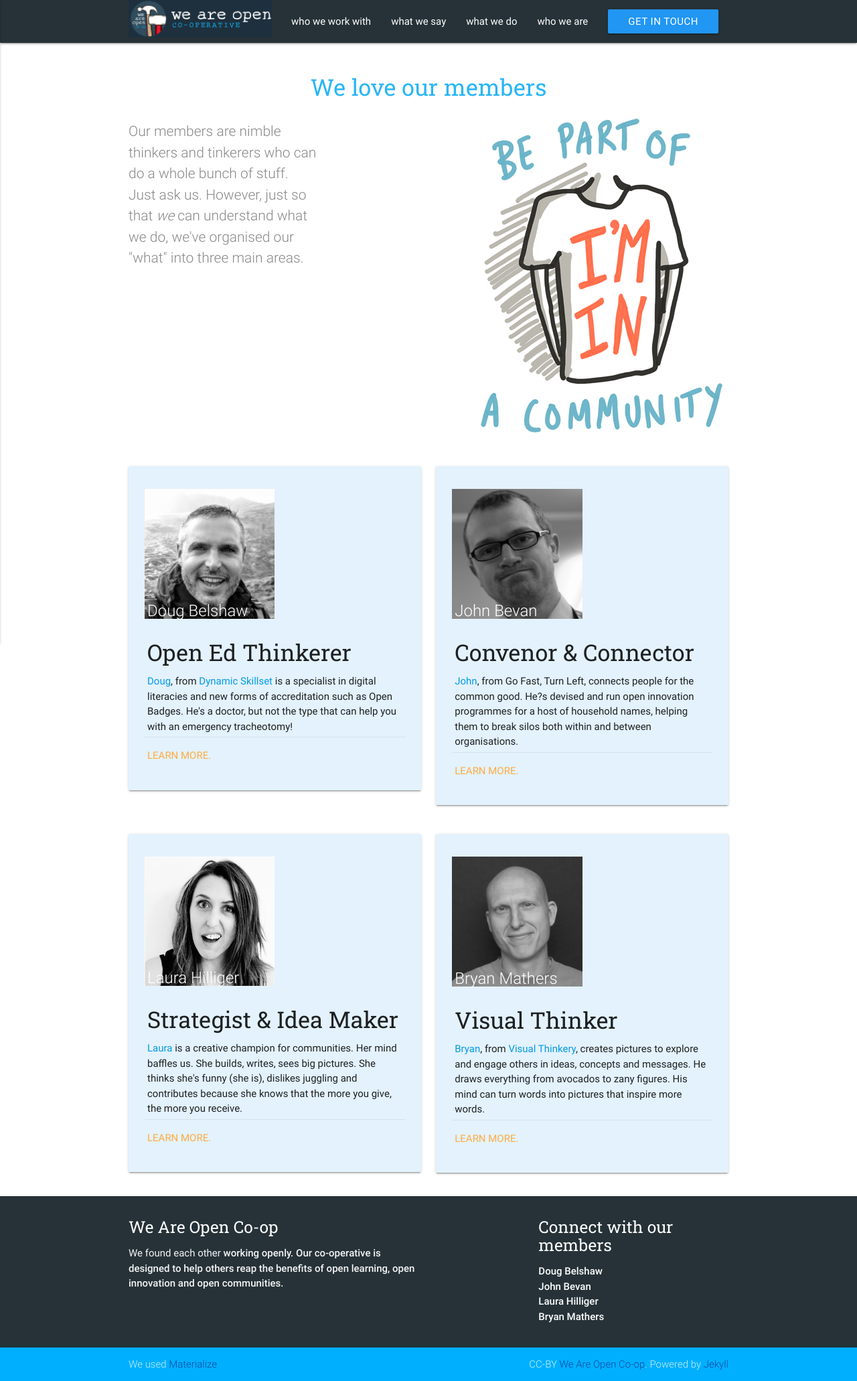
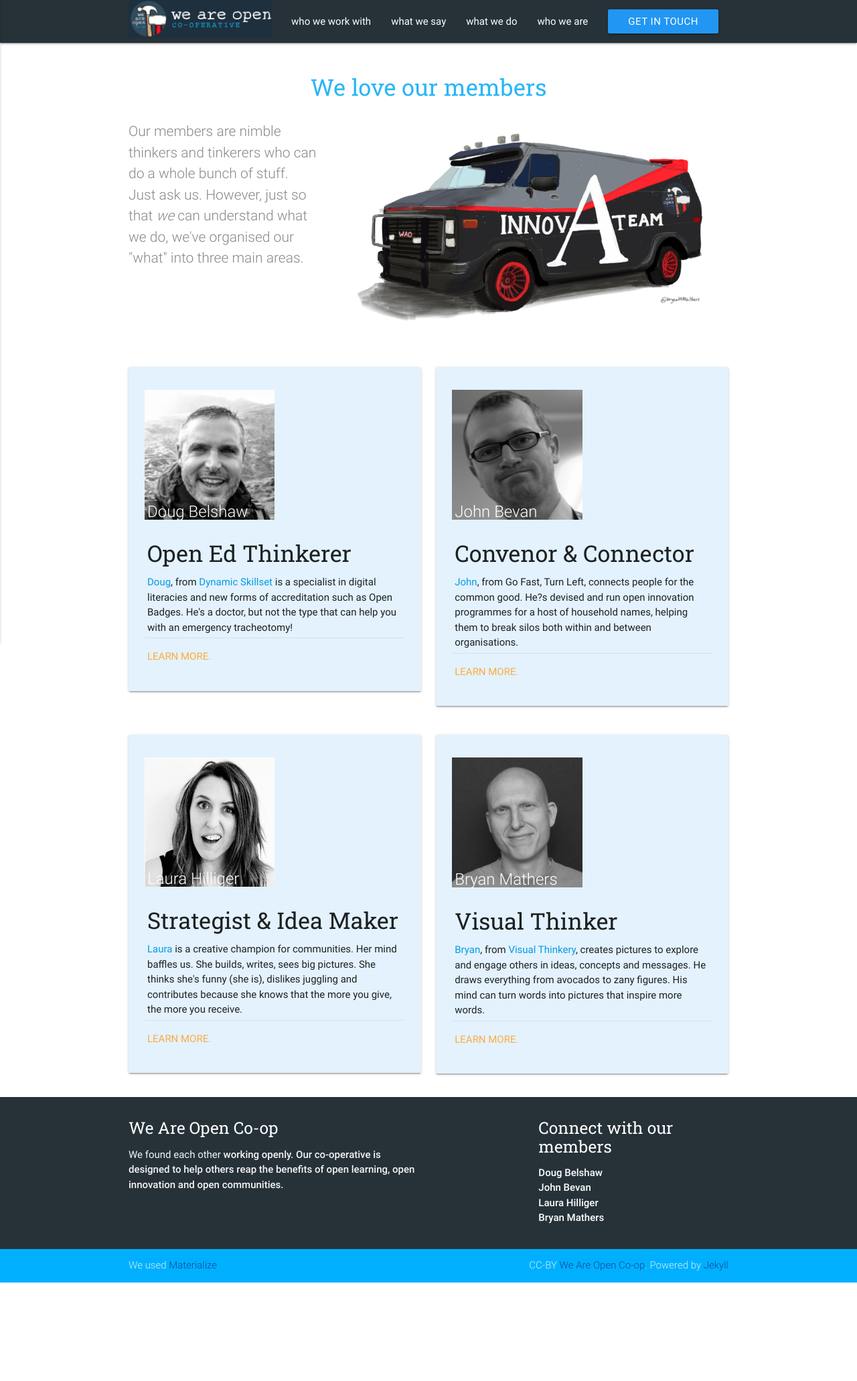
Before and after one commit to weareopen/staging, a Jekyll site: the page built from who.md, in a window 1280 px wide. Shown: the whole page at 67% size. Built offline with Jekyll 4.4.1, drawn with Linux system fonts in a browser that asks for light colours; after the commit the page ends 1915 px from its top, so only the background shows below that.

Commit message:
added swat van to members page and it looks amazing

```diff
--- a/who.md
+++ b/who.md
@@ -4,7 +4,7 @@ title: who we are
 permalink: /who/
 heading: We love our members
 intro-text: Our members are nimble thinkers and tinkerers who can do a whole bunch of stuff. Just ask us. However, just so that <em>we</em> can understand what we do, we've organised our "what" into three main areas.
-img: community.png
+img: innovation-swat-team.png
 ---
 
 <div class="row">
```
Also changed, not shown: assets/images/innovation-swat-team.png (added), 2 other files.
